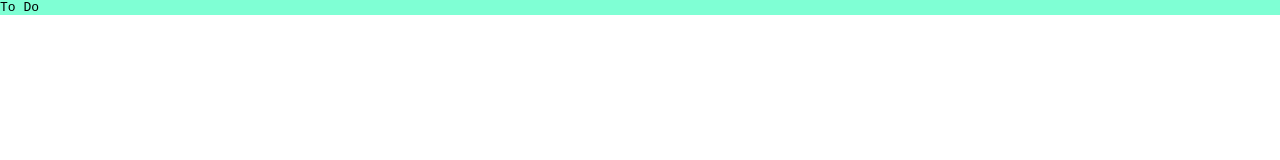
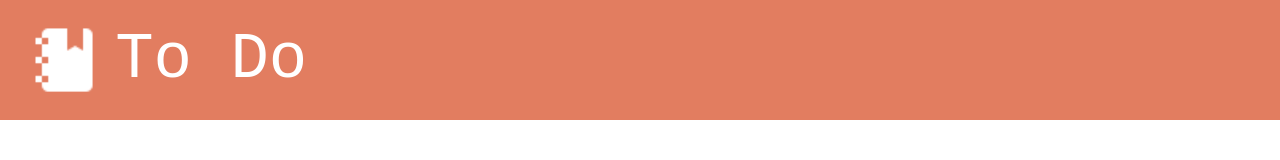
Before and after one commit to hearn-dev/todo, a website built with webpack: page dist/index.html in a window 1280 px wide. Built offline with Linux system fonts and the light colour scheme; files that its build step writes are made by us from their sources.

Commit message:
Header implemented

```diff
--- a/src/style.css
+++ b/src/style.css
@@ -6,7 +6,28 @@
 }
 
 .header {
-    background-color: aquamarine;
+    background-color: #e27d60;
     display: flex;
     width: 100vw;
+    height: 15vh;
 }
+
+.title-icon {
+    display: flex;
+    justify-content: flex-start;
+    align-items: center;
+    margin-left: 2vw;
+}
+
+.icon {
+    height: 8vh;
+    width: 6vw;
+    background:no-repeat center url('./notebook.png');
+    background-size: cover;
+}
+
+.title {
+    color: white;
+    font-size: 8vh;
+    margin-left: 1vw;
+}
```
Also changed, not shown: dist/8ad93200e86eff609b6e.png (added), dist/bundle.js, dist/index.html.
